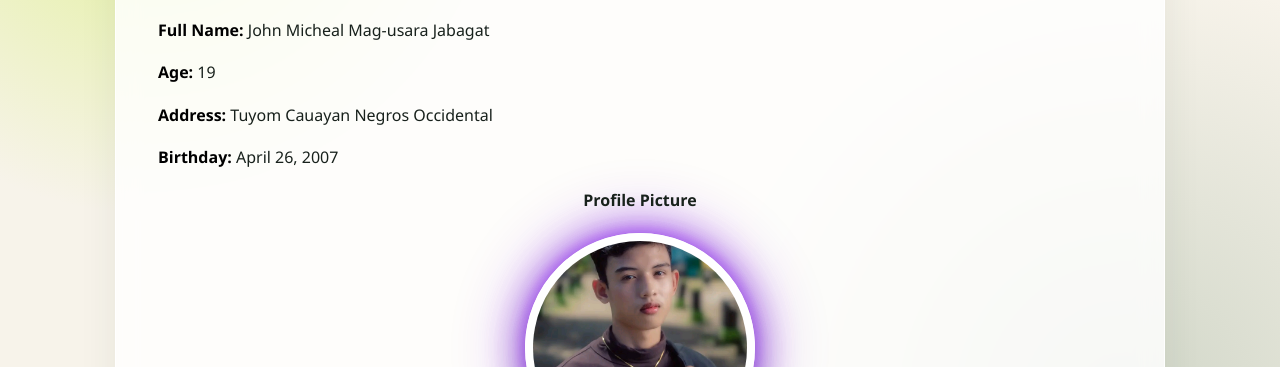
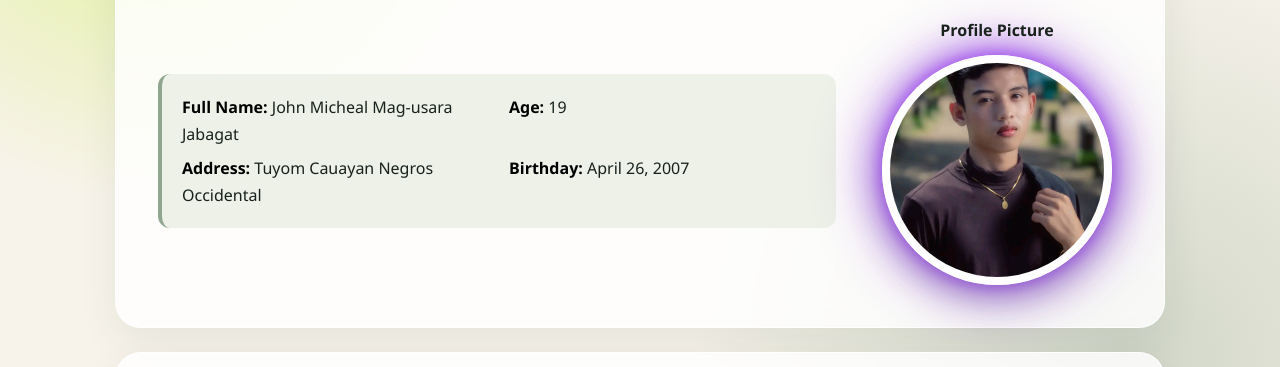
Before and after one commit to johnmichealjabagat07-a11y/JABAGAT-project-1, a plain HTML site: page index.html in a window 1280 px wide. Shown: the part 433-800 px from the top of the page. Drawn offline with Linux system fonts and the light colour scheme.

Commit message:
added a design

```diff
--- a/index.html
+++ b/index.html
@@ -15,12 +15,18 @@
 
 <section id="personal">
   <h2>Personal Information</h2>
-  <p><strong class="label-full-name">Full Name:</strong> John Micheal Mag-usara Jabagat</p>
-  <p><strong class="label-age">Age:</strong> 19</p>
-  <p><strong class="label-address">Address:</strong> Tuyom Cauayan Negros Occidental</p>
-  <p><strong class="label-birthday">Birthday:</strong> April 26, 2007</p>
-  <center><p><strong>Profile Picture</strong></p></center>
-  <img src="john.jpg" alt="Profile picture of John Micheal Mag-usara Jabagat">
+  <div class="personal-layout">
+    <div class="personal-details">
+      <p><strong class="label-full-name">Full Name:</strong> John Micheal Mag-usara Jabagat</p>
+      <p><strong class="label-age">Age:</strong> 19</p>
+      <p><strong class="label-address">Address:</strong> Tuyom Cauayan Negros Occidental</p>
+      <p><strong class="label-birthday">Birthday:</strong> April 26, 2007</p>
+    </div>
+    <figure class="personal-portrait">
+      <figcaption>Profile Picture</figcaption>
+      <img src="john.jpg" alt="Profile picture of John Micheal Mag-usara Jabagat">
+    </figure>
+  </div>
 </section>
 
 <section id="about">
--- a/style.css
+++ b/style.css
@@ -110,11 +110,42 @@
       margin-top: 28px;
     }
 
+    .personal-layout {
+      display: grid;
+      grid-template-columns: minmax(0, 1fr) 250px;
+      gap: 36px;
+      align-items: center;
+    }
+
+    .personal-details {
+      display: grid;
+      grid-template-columns: repeat(2, minmax(0, 1fr));
+      gap: 8px 20px;
+      padding: 20px;
+      background: #edf1e7;
+      border-left: 4px solid var(--sage);
+      border-radius: 12px;
+    }
+
+    .personal-details p {
+      margin: 0;
+    }
+
+    .personal-portrait {
+      margin: 0;
+      text-align: center;
+    }
+
+    .personal-portrait figcaption {
+      margin-bottom: 12px;
+      font-weight: 700;
+    }
+
     #personal img {
       display: block;
       width: 230px;
       height: 230px;
-      margin: 20px auto 0;
+      margin: 0 auto;
       object-fit: cover;
       border: 8px solid white;
       border-radius: 50%;
@@ -129,8 +160,6 @@
     #personal .label-age { color: #000000; }
     #personal .label-address { color: #000000; }
     #personal .label-birthday { color: #000000; }
-
-    #personal > center + p { margin-top: 0; }
 
     #personal h2,
     #about h2,
@@ -243,6 +272,9 @@
       header { border-radius: 0 0 28px 28px; }
       header h1 { letter-spacing: -1.5px; }
       ul { grid-template-columns: 1fr; }
+      .personal-layout { grid-template-columns: 1fr; }
+      .personal-details { grid-template-columns: 1fr; }
+      .personal-portrait img { width: min(230px, 100%); }
       form { grid-template-columns: 1fr; }
       input[type="submit"] { grid-column: 1; }
     }
```
